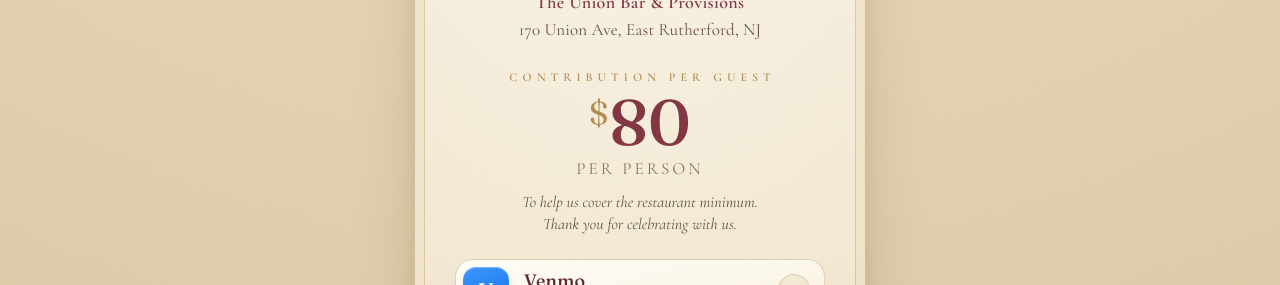
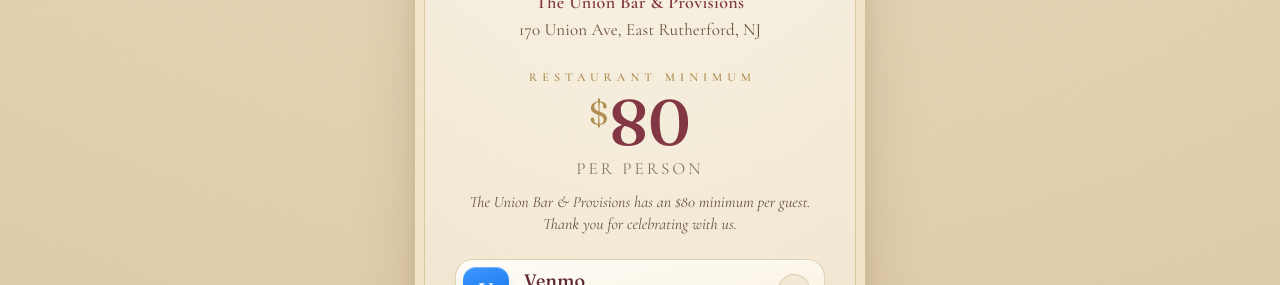
Before and after one commit to OscarTimothy/oscar-praise, a plain HTML site: page index.html in a window 1280 px wide. Shown: the part 465-750 px from the top of the page. Drawn offline with nearby package versions, Linux system fonts and the light colour scheme.

Commit message:
Reword: restaurant minimum instead of contribution

```diff
--- a/index.html
+++ b/index.html
@@ -406,10 +406,10 @@
       </div>
 
       <div class="ask rise d5">
-        <div class="eyebrow">Contribution per guest</div>
+        <div class="eyebrow">Restaurant minimum</div>
         <div class="amount"><span class="cur">$</span>80</div>
         <div class="per">per person</div>
-        <div class="note">To help us cover the restaurant minimum.<br />Thank you for celebrating with us.</div>
+        <div class="note">The Union Bar &amp; Provisions has an $80 minimum per guest.<br />Thank you for celebrating with us.</div>
       </div>
 
       <div class="pay">
```
